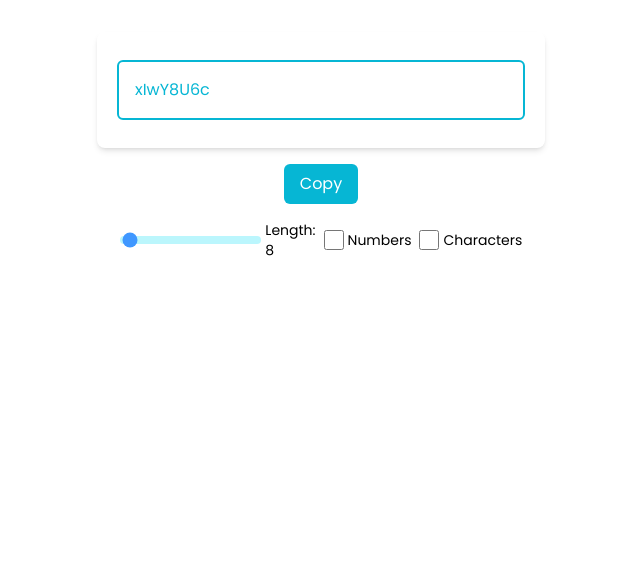
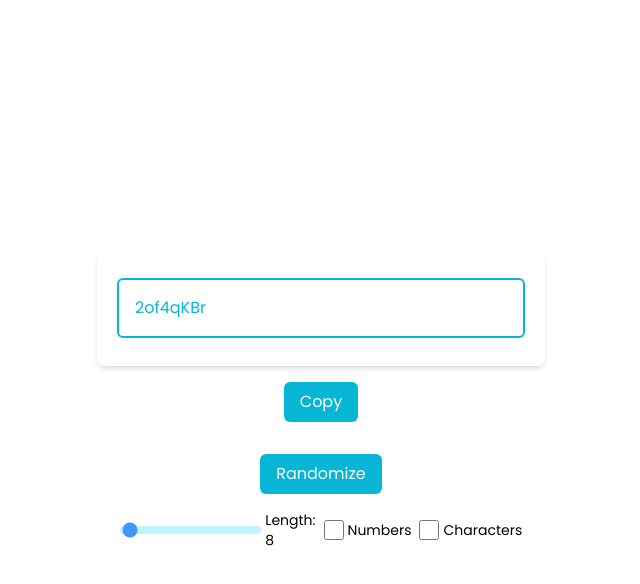
Before and after one commit to Pratikkk/password-generator, a React (Vite) app: page / in a window 1280 px wide. Shown: the top 584 px of the page, without its empty margins (319-959 px from the left). Built offline with nearby package versions, Linux system fonts and the light colour scheme.

Commit message:
added randomise button

```diff
--- /dev/null
+++ b/jest-setup.js
@@ -0,0 +1,2 @@
+require = require('esm')(module /*, options*/);
+export default require;
--- a/src/App.jsx
+++ b/src/App.jsx
@@ -18,21 +18,26 @@ function App() {
   const passwordRef = useRef(null);
 
   const generatePassword = useCallback(() => {
+
     const generateRandomString = (length) => {
       let result = '';
-      const characters = 'ABCDEFGHIJKLMNOPQRSTUVWXYZabcdefghijklmnopqrstuvwxyz0123456789';
+      let characters = 'ABCDEFGHIJKLMNOPQRSTUVWXYZabcdefghijklmnopqrstuvwxyz0123456789';
       if (numberAllowed) characters += '0123456789';
       if (characterAllowed) characters += '!@#$%^&*()_+';
-      const charactersLength = characters.length;
+      let charactersLength = characters.length;
       for (let i = 0; i < length; i++) {
         result += characters.charAt(Math.floor(Math.random() * charactersLength));
       }
       return result;
     };
+    const generatedPassword = generateRandomString(8);
+    setPassword(generatedPassword);
     const pass = generateRandomString(length);
     setPassword(pass);
     setButtonText("Copy");
   }, [length, numberAllowed, characterAllowed, setPassword]);
+
+
 
   const copyPasswordToClipboard = useCallback(() => {
     if (passwordRef.current) {
@@ -49,7 +54,7 @@ function App() {
 
   return (
     <>
-      <div className='fonts-poppins flex justify-center items-center flex-col py-8 content-center'>
+      <div className='h-screen dark:bg-slate-800 max-h-md dark:text-white fonts-poppins flex justify-center items-center flex-col py-8 content-center'>
         <div className='w-full max-w-md mx-auto shadow-md rounded-lg px-5 py-7 text-cyan-500 '>
           <input
             type='text'
@@ -66,6 +71,7 @@ function App() {
         >
           {buttonText}
         </button>
+        <button className='px-4 py-2 bg-cyan-500 text-white shrink-0 my-4 rounded-md hover:bg-cyan-700 hover:scale-150 active:bg-cyan-700 focus:outline-none focus:ring focus:ring-cyan-300 ease-out duration-300' onClick={generatePassword}>Randomize</button>
         <div className='flex text-sm gap-x-2'>
           <div className='flex items-center gap-x-1'>
             <input
```
Also changed, not shown: package.json (+8 -1 lines), .babelrc (added), 2 other files (tests, documents, lock files or other folders).
